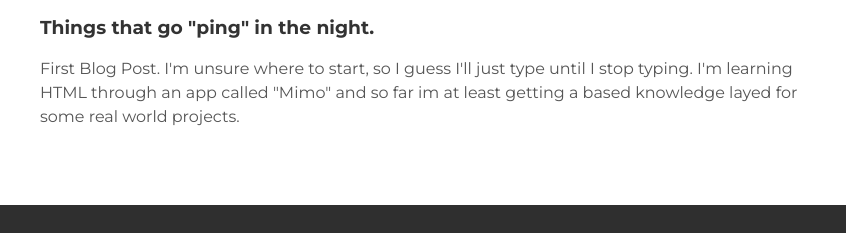
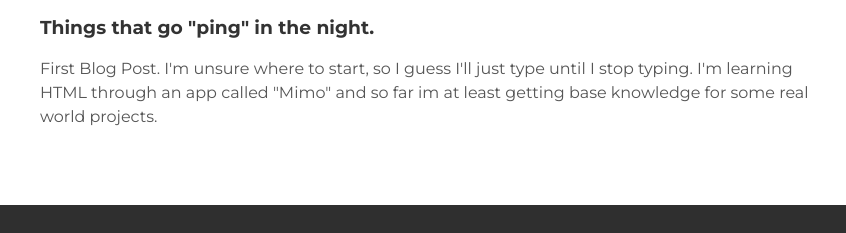
Before and after one commit to CBrammell/Cbrammell.github.io, a plain HTML site: page index.html in a window 1280 px wide. Shown: the part 909-1142 px from the top of the page, 200-1046 px from the left. Drawn offline with Linux system fonts and the light colour scheme.

Commit message:
Update index.html

```diff
--- a/index.html
+++ b/index.html
@@ -59,7 +59,7 @@
         <div class="post-content">
           <p>
             First Blog Post. I'm unsure where to start, so I guess I'll just type until I stop typing.
-            I'm learning HTML through an app called "Mimo" and so far im at least getting a based knowledge layed for some real world projects.
+            I'm learning HTML through an app called "Mimo" and so far im at least getting base knowledge for some real world projects.
           </p>
         </div>
       </div>
```
